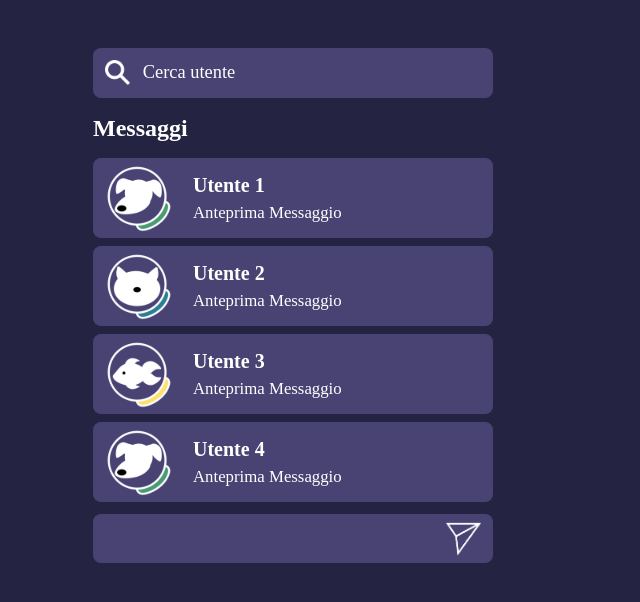
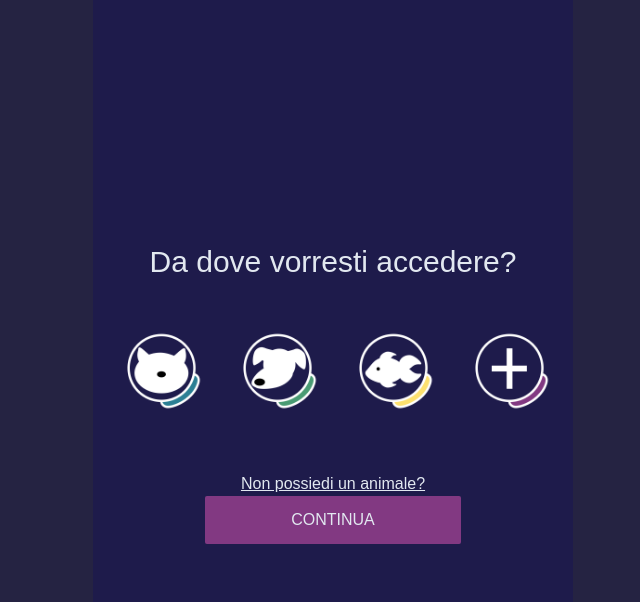
Before and after one commit to develhope/FS26-Team4-Project3, a React (Vite) app: page / in a window 1280 px wide. Shown: the top 602 px of the page, without its empty margins (307-947 px from the left). Built offline with nearby package versions, Linux system fonts and the light colour scheme.

Commit message:
switchProfile_Andrea

```diff
--- a/src/App.tsx
+++ b/src/App.tsx
@@ -10,6 +10,7 @@ import { PostMain } from "./components/Posts/PostMain";
 import { FeedProfile } from "./components/ProfilePage/FeedProfile";
 import MessageCenter from "./components/Messages/MessageCenter";
 import { Chat } from "./components/Messages/Chat";
+import SwitchProfile from "./components/Login/SwitchProfile";
 
 function App() {
   return (
@@ -19,8 +20,9 @@ function App() {
       <PostMain />
       <FeedProfile />
       */}
-      <MessageCenter />
-      <Chat />
+      {/* <MessageCenter />
+      <Chat /> */}
+      <SwitchProfile />
     </div>
   );
 }
--- a/src/components/Login/SwitchProfile.tsx
+++ b/src/components/Login/SwitchProfile.tsx
@@ -0,0 +1,38 @@
+import cat from "../../assets/user_avatars/cat.png";
+import dog from "../../assets/user_avatars/dog.png";
+import fish from "../../assets/user_avatars/fish.png";
+import new_user from "../../assets/user_avatars/new_user.png";
+
+export default function SwitchProfile() {
+  return (
+    <>
+      <div className="splashSection justify-center">
+        <h2 className="font-sans text-center text-3xl">
+          Da dove vorresti accedere?
+        </h2>
+        <div className="flex mx-2">
+          <button>
+            <img src={cat} alt="cat-user" />
+          </button>
+          <button>
+            <img src={dog} alt="dog-user" />
+          </button>
+          <button>
+            <img src={fish} alt="fish-user" />
+          </button>
+          <button>
+            <img src={new_user} alt="new-user" />
+          </button>
+        </div>
+        <div className="my-3">
+          <p className="font-sans underline text-center">
+            Non possiedi un animale?
+          </p>
+          <button className="text-center bg-purple w-64  h-12 rounded-sm font-sans">
+            CONTINUA
+          </button>
+        </div>
+      </div>
+    </>
+  );
+}
```
